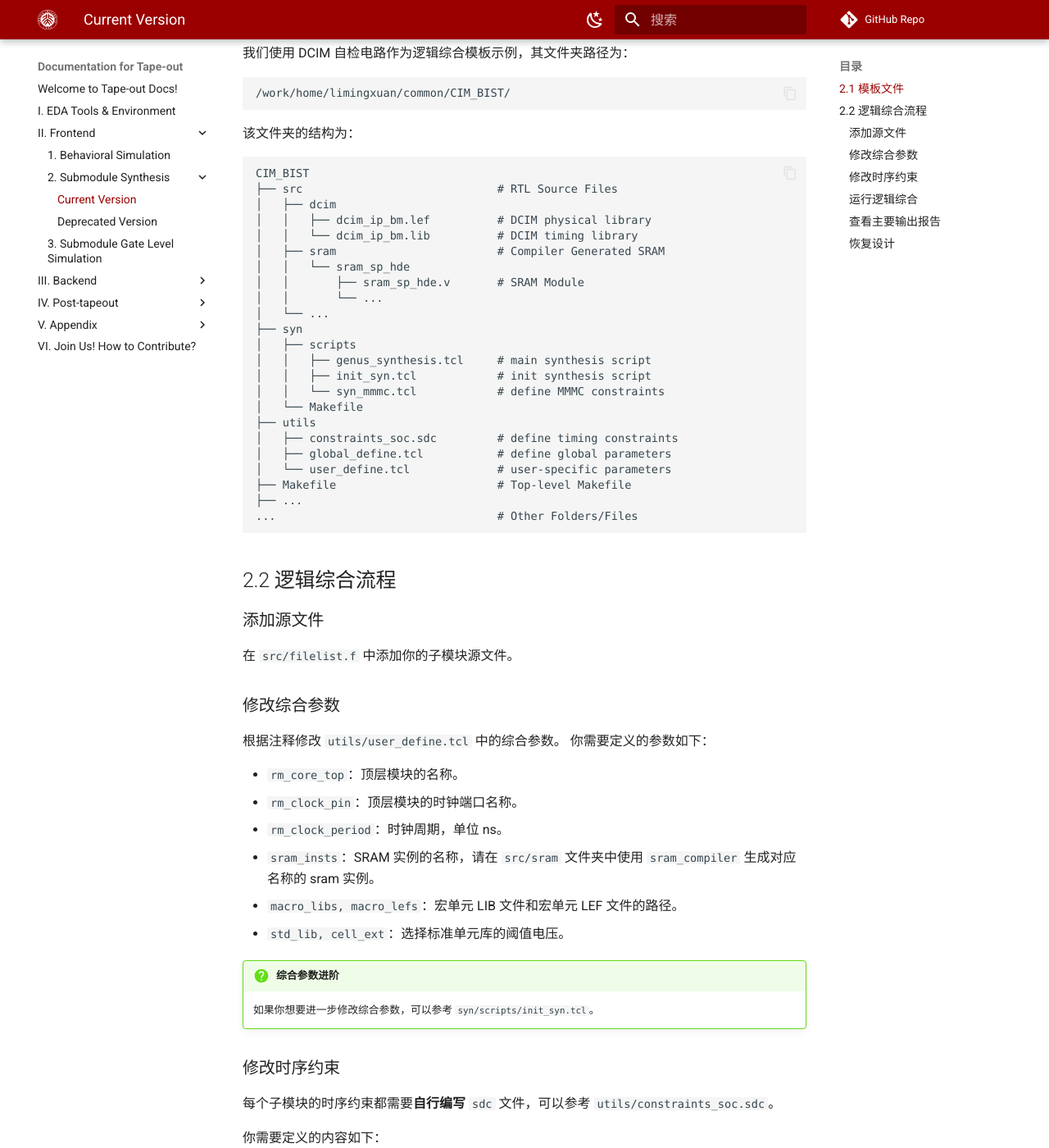
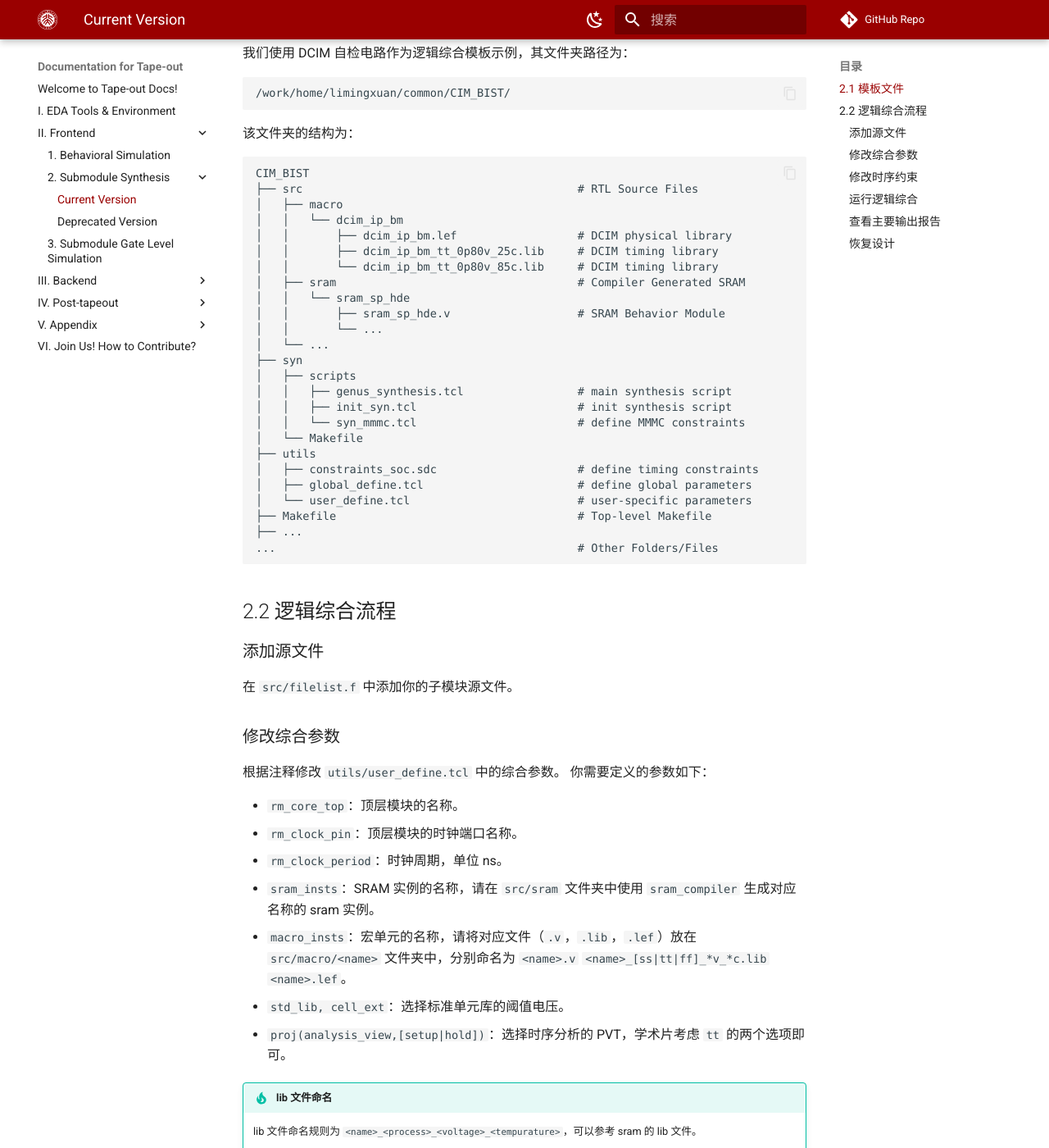
Before and after one commit to pku-pacific-lab-team/Tape-out_template_doc, an MkDocs documentation site: the page built from docs/2_submodule_synthesis_new.md, in a window 1280 px wide and 1400 px high, scrolled down 356 px. Shown: the whole window at 82% size. Built offline with MkDocs 1.6.1 and Material for MkDocs 9.7.7, drawn with Linux system fonts in a browser that asks for light colours; some web fonts are replaced; comment, search, counter and statistics services are not loaded; some of the changed text lies outside the part shown.

Commit message:
Update Syn.md, optimize the setting of Macro .lib & .lef in user_define.tcl

````diff
--- a/docs/2_submodule_synthesis_new.md
+++ b/docs/2_submodule_synthesis_new.md
@@ -17,28 +17,30 @@
 
 ```
 CIM_BIST
-├── src                             # RTL Source Files
-│   ├── dcim
-│   │   ├── dcim_ip_bm.lef          # DCIM physical library
-│   │   └── dcim_ip_bm.lib          # DCIM timing library
-│   ├── sram                        # Compiler Generated SRAM
+├── src                                         # RTL Source Files
+│   ├── macro
+│   │   └── dcim_ip_bm
+│   │       ├── dcim_ip_bm.lef                  # DCIM physical library
+│   │       ├── dcim_ip_bm_tt_0p80v_25c.lib     # DCIM timing library
+│   │       └── dcim_ip_bm_tt_0p80v_85c.lib     # DCIM timing library
+│   ├── sram                                    # Compiler Generated SRAM
 │   │   └── sram_sp_hde
-│   │       ├── sram_sp_hde.v       # SRAM Module
+│   │       ├── sram_sp_hde.v                   # SRAM Behavior Module
 │   │       └── ...
 │   └── ...
 ├── syn
 │   ├── scripts
-│   │   ├── genus_synthesis.tcl     # main synthesis script
-│   │   ├── init_syn.tcl            # init synthesis script
-│   │   └── syn_mmmc.tcl            # define MMMC constraints
+│   │   ├── genus_synthesis.tcl                 # main synthesis script
+│   │   ├── init_syn.tcl                        # init synthesis script
+│   │   └── syn_mmmc.tcl                        # define MMMC constraints
 │   └── Makefile
 ├── utils
-│   ├── constraints_soc.sdc         # define timing constraints
-│   ├── global_define.tcl           # define global parameters
-│   └── user_define.tcl             # user-specific parameters
-├── Makefile                        # Top-level Makefile
+│   ├── constraints_soc.sdc                     # define timing constraints
+│   ├── global_define.tcl                       # define global parameters
+│   └── user_define.tcl                         # user-specific parameters
+├── Makefile                                    # Top-level Makefile
 ├── ...
-...                                 # Other Folders/Files
+...                                             # Other Folders/Files
 ```
 
 ## 2.2 逻辑综合流程
@@ -56,8 +58,15 @@ CIM_BIST
 - `rm_clock_pin`：顶层模块的时钟端口名称。
 - `rm_clock_period`：时钟周期，单位 ns。
 - `sram_insts`：SRAM 实例的名称，请在 `src/sram` 文件夹中使用 `sram_compiler` 生成对应名称的 sram 实例。
-- `macro_libs, macro_lefs`：宏单元 LIB 文件和宏单元 LEF 文件的路径。
+- `macro_insts`：宏单元的名称，请将对应文件（`.v`，`.lib`，`.lef`）放在 `src/macro/<name>` 文件夹中，分别命名为 `<name>.v` `<name>_[ss|tt|ff]_*v_*c.lib` `<name>.lef`。
 - `std_lib, cell_ext`：选择标准单元库的阈值电压。
+- `proj(analysis_view,[setup|hold])`：选择时序分析的 PVT，学术片考虑 `tt` 的两个选项即可。
+
+!!! tip "lib 文件命名"
+    lib 文件命名规则为 `<name>_<process>_<voltage>_<tempurature>`，可以参考 sram 的 lib 文件。
+
+!!! warning "sram 与 macro 文件"
+    请注意，sram 与 macro 文件夹下的文件名**务必**与 `sram_insts` 与 `macro_insts` 中的名称**一致**！参考模板文件夹的命名规则。
 
 !!! question "综合参数进阶"
 
````
Also changed, not shown: other parts of docs/2_submodule_synthesis_new.md (+1 -1 lines).
